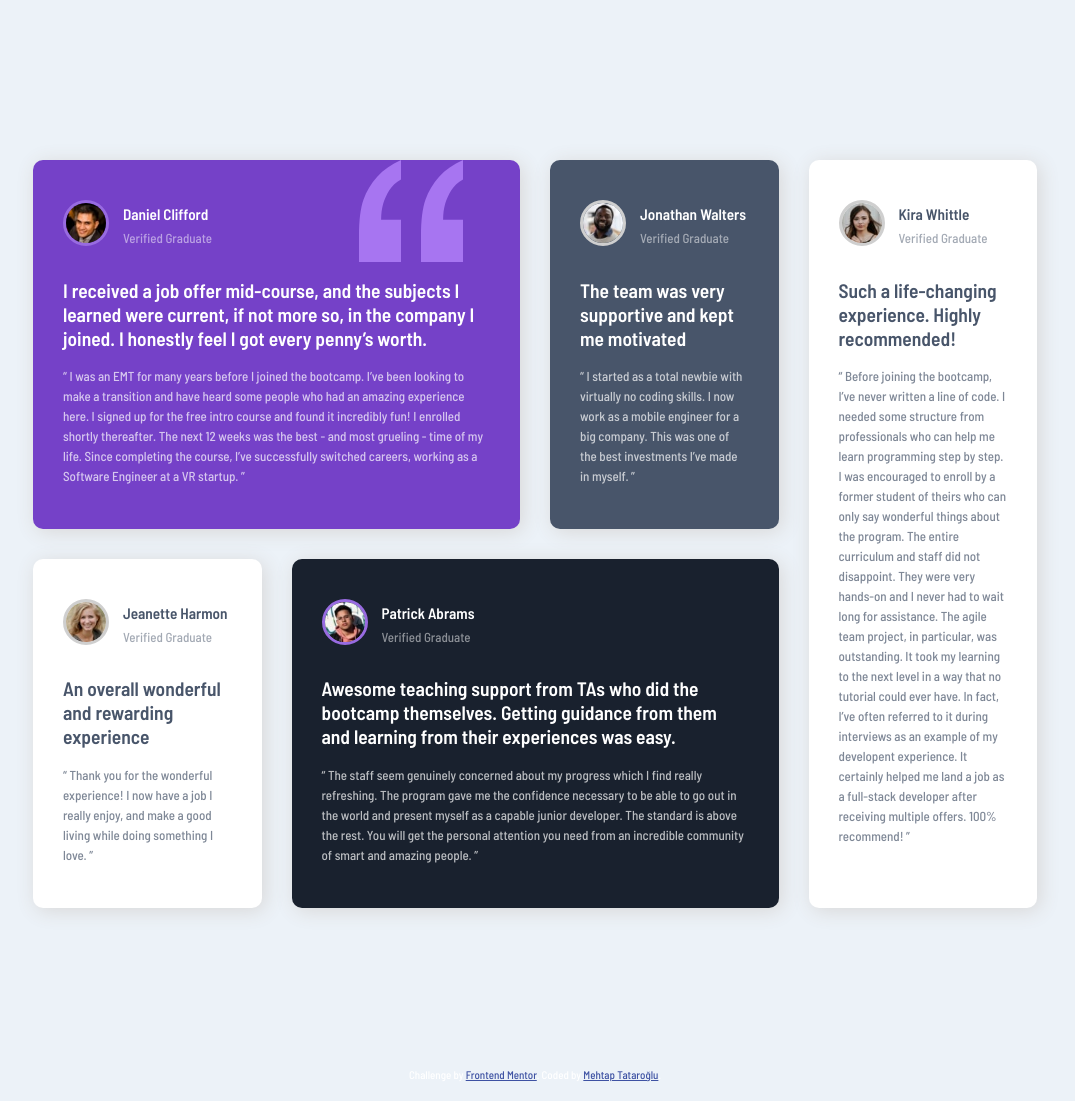
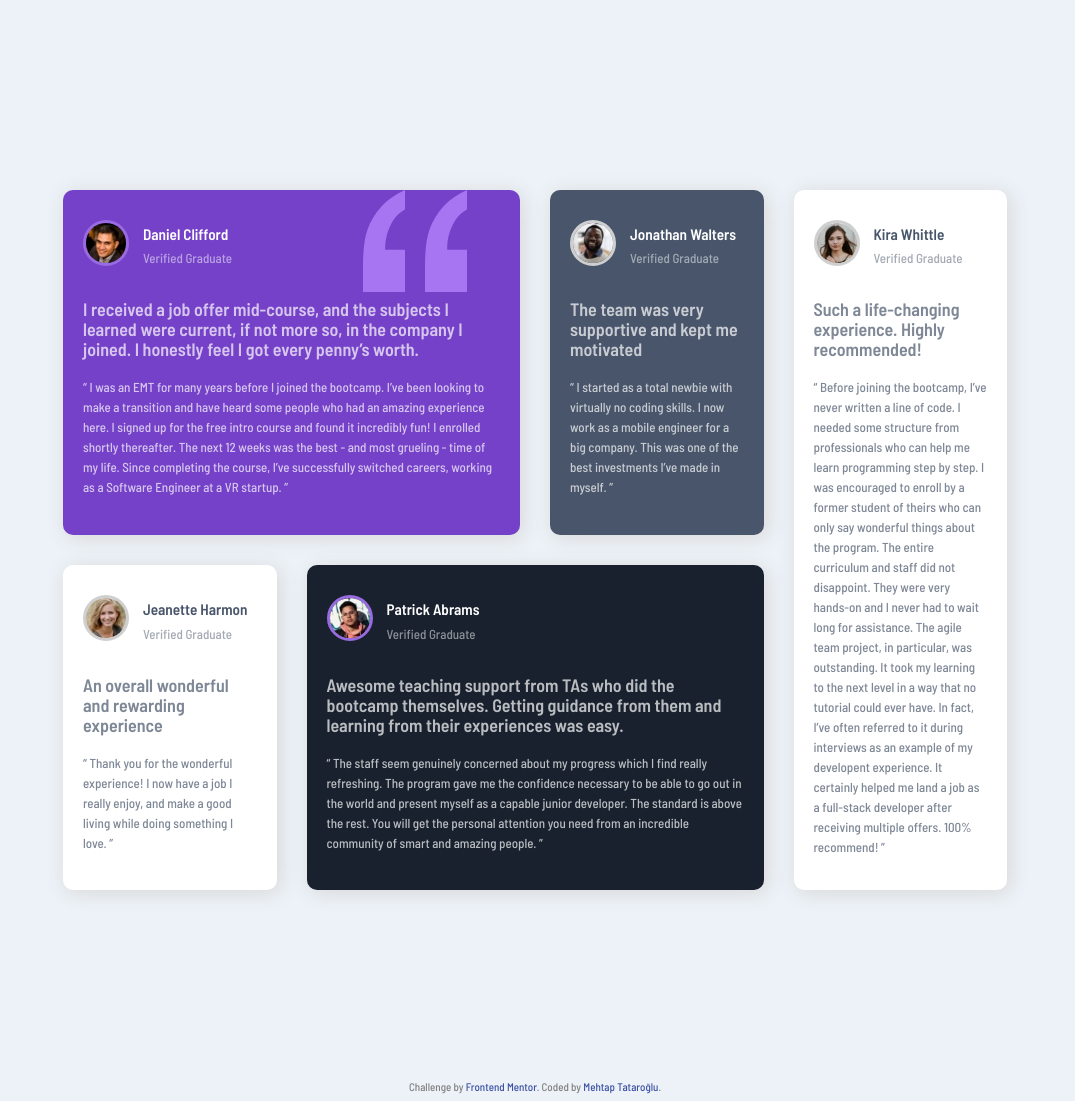
Before and after one commit to teytap/testimonials-grid-section-main, a plain HTML site: page index.html in a window 1280 px wide. Shown: the whole page, without its empty margins (105-1180 px from the left). Drawn offline with Linux system fonts and the light colour scheme.

Commit message:
added figure element and changed some html

```diff
--- a/index.html
+++ b/index.html
@@ -26,51 +26,57 @@
       .attribution {
         font-size: 11px;
         text-align: center;
+        color: grey;
       }
       .attribution a {
         color: hsl(228, 45%, 44%);
+        text-decoration: none;
       }
     </style>
   </head>
   <body>
     <main>
-      <div class="daniel">
-        <div class="container">
+      <!-- daniel -->
+      <figure class="daniel">
+        <figcaption>
           <div>
             <img
               src="images/image-daniel.jpg"
-              alt="image-daniel"
+              alt="Daniel-Clifford"
               width="40"
               class="avatar"
             />
           </div>
+
           <div>
             <h3>Daniel Clifford</h3>
             <p class="v-graduate">Verified Graduate</p>
           </div>
-        </div>
-
-        <h2>
+        </figcaption>
+        <blockquote>
+          <p class="bigger">
             I received a job offer mid-course, and the subjects I learned were
             current, if not more so, in the company I joined. I honestly feel I
             got every penny’s worth.
-        </h2>
+          </p>
           <p>
-          “ I was an EMT for many years before I joined the bootcamp. I’ve been
-          looking to make a transition and have heard some people who had an
-          amazing experience here. I signed up for the free intro course and
-          found it incredibly fun! I enrolled shortly thereafter. The next 12
-          weeks was the best - and most grueling - time of my life. Since
-          completing the course, I’ve successfully switched careers, working as
-          a Software Engineer at a VR startup. ”
+            “ I was an EMT for many years before I joined the bootcamp. I’ve
+            been looking to make a transition and have heard some people who had
+            an amazing experience here. I signed up for the free intro course
+            and found it incredibly fun! I enrolled shortly thereafter. The next
+            12 weeks was the best - and most grueling - time of my life. Since
+            completing the course, I’ve successfully switched careers, working
+            as a Software Engineer at a VR startup. ”
           </p>
-      </div>
-      <div class="jonathan">
-        <div class="container">
+        </blockquote>
+      </figure>
+      <!-- jonathan -->
+      <figure class="jonathan">
+        <figcaption>
           <div>
             <img
               src="images/image-jonathan.jpg"
-              alt="image-jonathan"
+              alt="Jonathan-Walters"
               width="40"
               class="avatar"
             />
@@ -79,21 +85,25 @@
             <h3>Jonathan Walters</h3>
             <p class="v-graduate">Verified Graduate</p>
           </div>
-        </div>
-
-        <h2>The team was very supportive and kept me motivated</h2>
+        </figcaption>
+        <blockquote>
+          <p class="bigger">
+            The team was very supportive and kept me motivated
+          </p>
           <p>
             “ I started as a total newbie with virtually no coding skills. I now
-          work as a mobile engineer for a big company. This was one of the best
-          investments I’ve made in myself. ”
+            work as a mobile engineer for a big company. This was one of the
+            best investments I’ve made in myself. ”
           </p>
-      </div>
-      <div class="jeanette">
-        <div class="container">
+        </blockquote>
+      </figure>
+      <!-- jeanette -->
+      <figure class="jeanette">
+        <figcaption>
           <div>
             <img
               src="images/image-jeanette.jpg"
-              alt="image-jonathan"
+              alt="Jeanette Harmon"
               width="40"
               class="avatar"
             />
@@ -102,20 +112,23 @@
             <h3>Jeanette Harmon</h3>
             <p class="v-graduate">Verified Graduate</p>
           </div>
-        </div>
-
-        <h2>An overall wonderful and rewarding experience</h2>
+        </figcaption>
+        <blockquote>
+          <p class="bigger">An overall wonderful and rewarding experience</p>
           <p>
             “ Thank you for the wonderful experience! I now have a job I really
             enjoy, and make a good living while doing something I love. ”
           </p>
-      </div>
-      <div class="patrick">
-        <div class="container">
+        </blockquote>
+      </figure>
+
+      <!-- patrick -->
+      <figure class="patrick">
+        <figcaption>
           <div>
             <img
               src="images/image-patrick.jpg"
-              alt="image-jonathan"
+              alt="Patrick Abrams"
               width="40"
               class="avatar"
             />
@@ -124,28 +137,31 @@
             <h3>Patrick Abrams</h3>
             <p class="v-graduate">Verified Graduate</p>
           </div>
-        </div>
-
-        <h2>
+        </figcaption>
+        <blockquote>
+          <p class="bigger">
             Awesome teaching support from TAs who did the bootcamp themselves.
             Getting guidance from them and learning from their experiences was
             easy.
-        </h2>
+          </p>
           <p>
             “ The staff seem genuinely concerned about my progress which I find
-          really refreshing. The program gave me the confidence necessary to be
-          able to go out in the world and present myself as a capable junior
-          developer. The standard is above the rest. You will get the personal
-          attention you need from an incredible community of smart and amazing
-          people. ”
+            really refreshing. The program gave me the confidence necessary to
+            be able to go out in the world and present myself as a capable
+            junior developer. The standard is above the rest. You will get the
+            personal attention you need from an incredible community of smart
+            and amazing people. ”
           </p>
-      </div>
-      <div class="kira">
-        <div class="container">
+        </blockquote>
+      </figure>
+
+      <!-- kira -->
+      <figure class="kira">
+        <figcaption>
           <div>
             <img
               src="images/image-kira.jpg"
-              alt="image-jonathan"
+              alt="Kira Whittle"
               width="40"
               class="avatar"
             />
@@ -154,30 +170,37 @@
             <h3>Kira Whittle</h3>
             <p class="v-graduate">Verified Graduate</p>
           </div>
-        </div>
-
-        <h2>Such a life-changing experience. Highly recommended!</h2>
+        </figcaption>
+        <blockquote>
+          <p class="bigger">
+            Such a life-changing experience. Highly recommended!
+          </p>
           <p>
             “ Before joining the bootcamp, I’ve never written a line of code. I
             needed some structure from professionals who can help me learn
             programming step by step. I was encouraged to enroll by a former
-          student of theirs who can only say wonderful things about the program.
-          The entire curriculum and staff did not disappoint. They were very
-          hands-on and I never had to wait long for assistance. The agile team
-          project, in particular, was outstanding. It took my learning to the
-          next level in a way that no tutorial could ever have. In fact, I’ve
-          often referred to it during interviews as an example of my developent
-          experience. It certainly helped me land a job as a full-stack
-          developer after receiving multiple offers. 100% recommend! ”
+            student of theirs who can only say wonderful things about the
+            program. The entire curriculum and staff did not disappoint. They
+            were very hands-on and I never had to wait long for assistance. The
+            agile team project, in particular, was outstanding. It took my
+            learning to the next level in a way that no tutorial could ever
+            have. In fact, I’ve often referred to it during interviews as an
+            example of my developent experience. It certainly helped me land a
+            job as a full-stack developer after receiving multiple offers. 100%
+            recommend! ”
           </p>
-      </div>
+        </blockquote>
+      </figure>
     </main>
 
     <div class="attribution">
       Challenge by
       <a href="https://www.frontendmentor.io?ref=challenge" target="_blank"
         >Frontend Mentor</a
-      >. Coded by <a href="#">Mehtap Tataroğlu</a>.
+      >. Coded by
+      <a href="https://github.com/teytap/testimonials-grid-section-main"
+        >Mehtap Tataroğlu</a
+      >.
     </div>
   </body>
 </html>
--- a/style.css
+++ b/style.css
@@ -6,15 +6,15 @@ body {
   font-weight: 500;
 }
 main {
-  margin: 150px 120px;
+  margin: 180px 150px;
   height: 100%;
   display: grid;
   grid-gap: 10px;
   grid-template-columns: repeat(4, 1fr);
   grid-template-rows: auto auto;
 }
-main > div {
-  padding: 30px;
+figure {
+  padding: 20px;
   border-radius: 10px;
   margin: 10px;
   box-shadow: 3px 3px 20px rgb(216, 215, 215);
@@ -23,11 +23,18 @@ p {
   opacity: 0.7;
   line-height: 20px;
 }
-.container {
+blockquote {
+  padding: 0px;
+  margin: 0px;
+}
+figcaption {
   display: grid;
   grid-template-columns: 60px 1fr;
 }
-
+.bigger {
+  font-size: 18px;
+  font-weight: bold;
+}
 .daniel {
   background: hsl(263, 55%, 52%);
   background-image: url("images/bg-pattern-quotation.svg");
```
Lines whose indentation alone changed are shown as unchanged.
